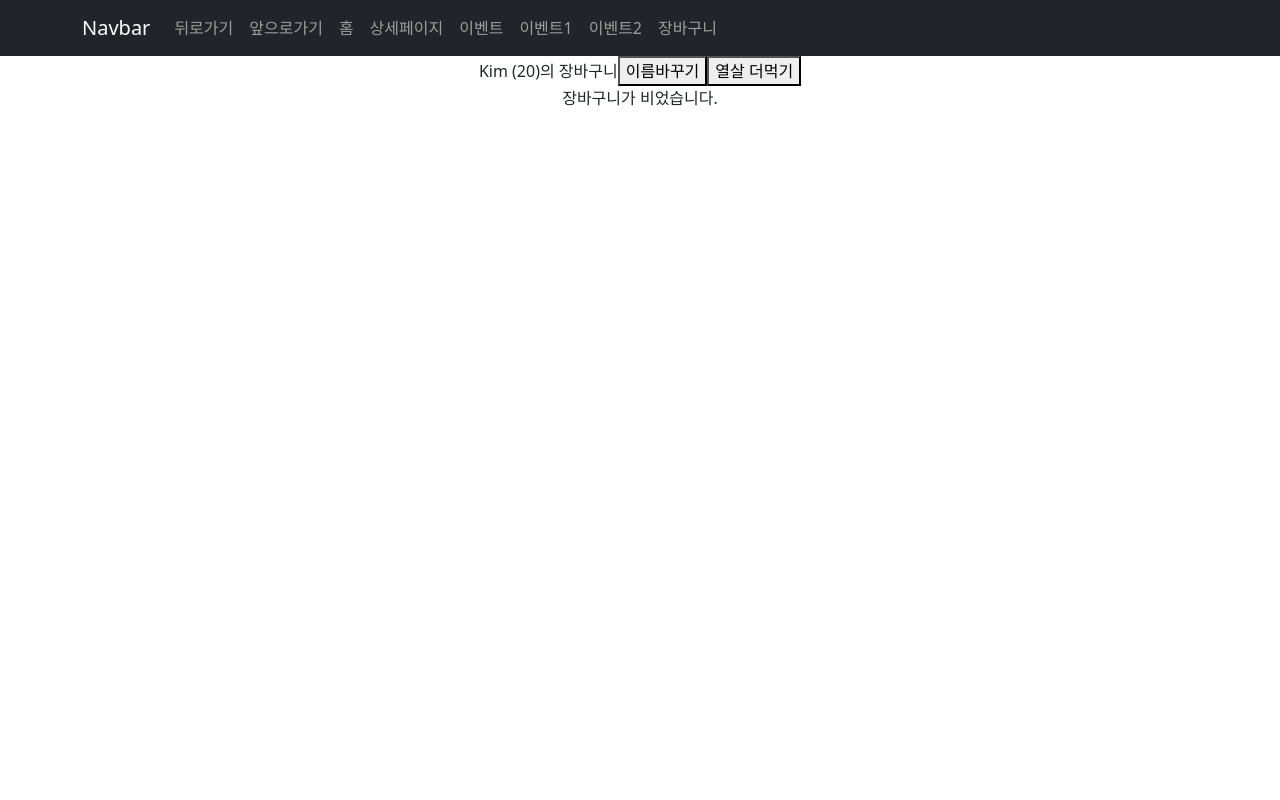
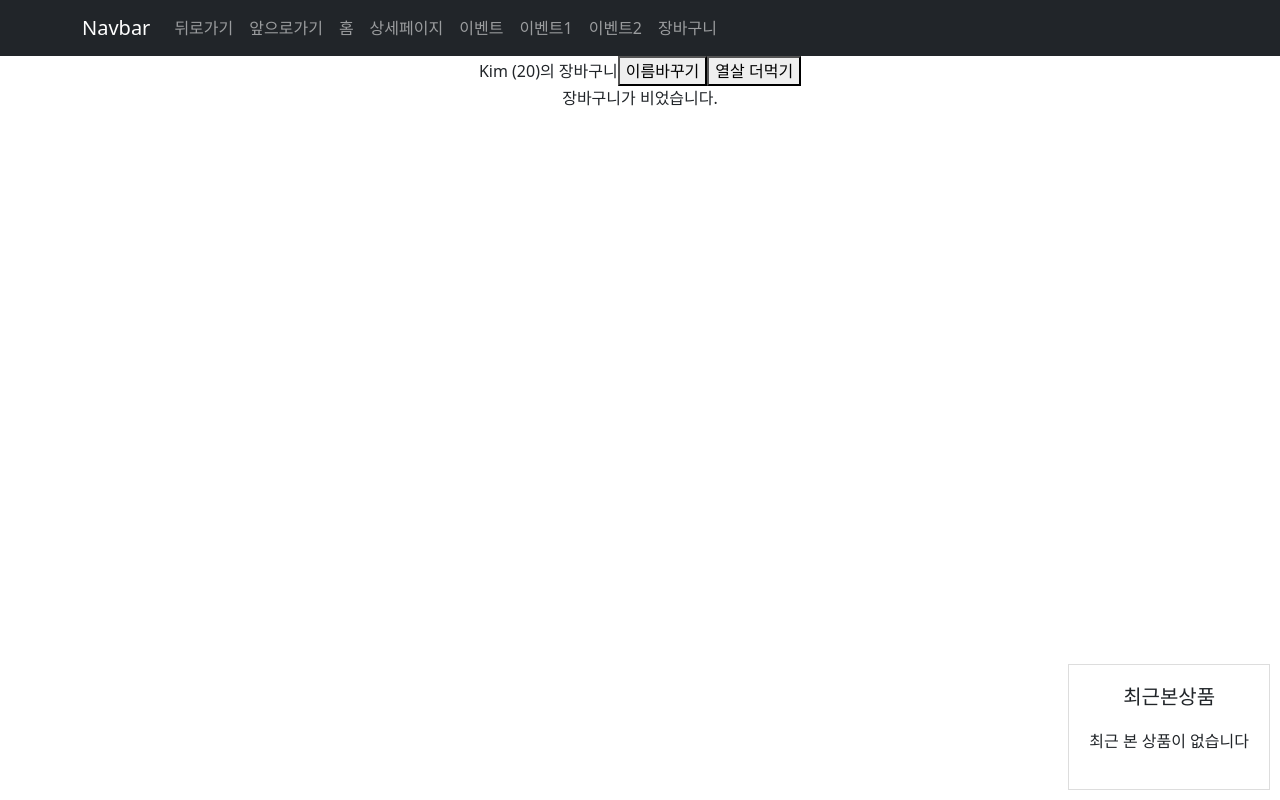
Before and after one commit to JangHyunjeong/react-study2-shop, a React (Create React App) app: page /cart in a window 1280 px wide. Built offline with nearby package versions, Linux system fonts and the light colour scheme.

Commit message:
최근본 상품 구현

```diff
--- a/src/App.css
+++ b/src/App.css
@@ -1,3 +1,42 @@
+ul,
+li {
+  list-style: none;
+}
+
+.watched {
+  position: fixed;
+  right: 10px;
+  bottom: 10px;
+  background-color: white;
+  border: 1px solid #ddd;
+  padding: 20px;
+}
+.watched h3 {
+  font-size: 20px;
+  text-align: center;
+  margin-bottom: 20px;
+}
+.watched-list {
+  padding: 0;
+}
+.watched-card {
+  padding: 0;
+  margin-top: 20px;
+}
+.watched-card img {
+  width: 80px;
+  height: 80px;
+  border: 1px solid #ddd;
+  margin-bottom: 10px;
+}
+.watched-card .name {
+  font-size: 16px;
+  margin-bottom: 0;
+}
+.watched-card .price {
+  margin-bottom: 0;
+}
+
 .start {
   opacity: 0;
 }
--- a/src/App.js
+++ b/src/App.js
@@ -1,14 +1,15 @@
 import "./App.css";
 import "bootstrap/dist/css/bootstrap.min.css";
-import { useState } from "react";
+import { useState, useEffect } from "react";
 import { Routes, Route, useNavigate, Outlet } from "react-router-dom";
 import axios from "axios";
 import data from "./data/shoes";
 import { Navbar, Container, Nav } from "react-bootstrap";
 import bg from "./img/bg.png";
-import Card from "./components/Card";
 import Detail from "./pages/Detail";
 import Cart from "./pages/Cart";
+import Card from "./components/Card";
+import Watched from "./components/Watched";
 
 function App() {
   let [shoes, setShose] = useState(data);
@@ -17,6 +18,12 @@ function App() {
   let [moreCount, setMoreCount] = useState(0);
   let [more, setMore] = useState(true);
   let [loading, setLoading] = useState(false);
+
+  useEffect(() => {
+    if (localStorage.getItem("watched") === null) {
+      localStorage.setItem("watched", JSON.stringify([]));
+    }
+  }, []);
 
   return (
     <div className="App">
@@ -213,6 +220,7 @@ function App() {
         {/* 404페이지 * 은 이 외의 모든것 */}
         <Route path="*" element={<div>404 없는 페이지 입니다.</div>} />
       </Routes>
+      <Watched shoes={shoes}></Watched>
     </div>
   );
 }
--- /dev/null
+++ b/src/components/Watched.js
@@ -0,0 +1,37 @@
+function Watched(props) {
+  let ids = JSON.parse(localStorage.getItem("watched"));
+  let shoes = null;
+
+  if (ids !== null) {
+    shoes = props.shoes.filter((item) => {
+      return ids.includes(item.id);
+    });
+  }
+  return (
+    <div className="watched">
+      <h3 className="">최근본상품</h3>
+      <ul className="watched-list">
+        {shoes !== null ? (
+          shoes.map((item, idx) => {
+            return (
+              <li className="watched-card" key={item.id}>
+                <img
+                  src={`https://codingapple1.github.io/shop/shoes${
+                    item.id + 1
+                  }.jpg`}
+                  alt=""
+                />
+                <p className="name">{item.title}</p>
+                <p className="price">{item.price}</p>
+              </li>
+            );
+          })
+        ) : (
+          <div>최근 본 상품이 없습니다</div>
+        )}
+      </ul>
+    </div>
+  );
+}
+
+export default Watched;
--- a/src/pages/detail.js
+++ b/src/pages/detail.js
@@ -11,6 +11,17 @@ function Detail(props) {
   let [tabNumber, setTabNumber] = useState(0);
   let [fade, setFade] = useState("");
   let dispatch = useDispatch();
+
+  useEffect(() => {
+    let newData = [];
+    if (JSON.parse(localStorage.getItem("watched")) !== null) {
+      newData = JSON.parse(localStorage.getItem("watched"));
+    }
+    newData.unshift(parseFloat(id));
+    newData = new Set(newData);
+    newData = [...newData];
+    localStorage.setItem("watched", JSON.stringify(newData));
+  }, []);
 
   useEffect(() => {
     setTimeout(() => {
```
